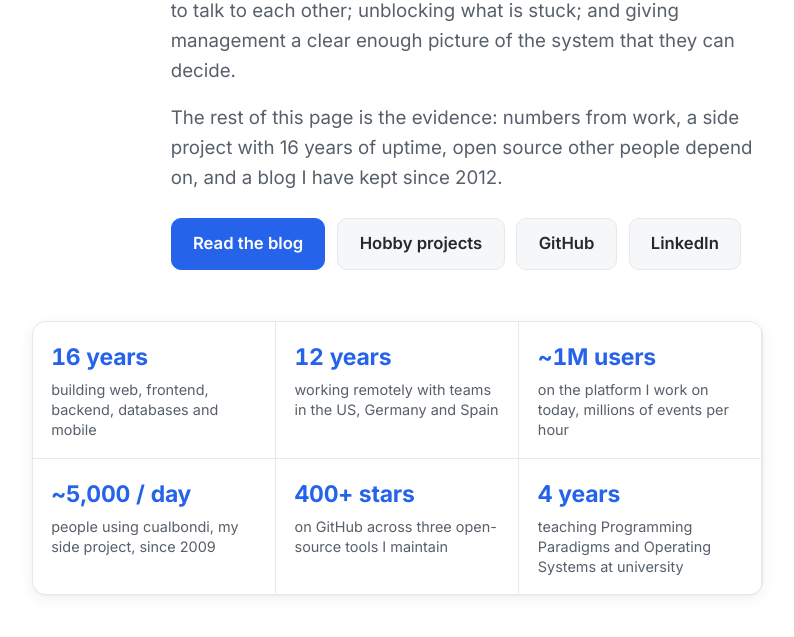
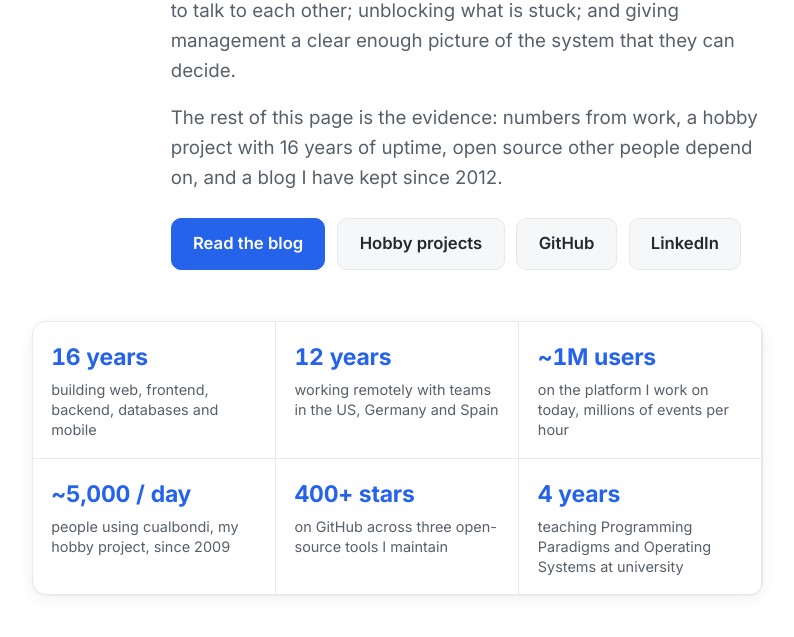
Before and after one commit to jperelli/jperelli.github.io, a Jekyll site: the page built from index.md, in a window 1280 px wide and 900 px high, scrolled down 302 px. Shown: the part 154-791 px from the top of the window, without its empty margins (243-1037 px from the left). Built offline with Jekyll 4.4.1, drawn with Linux system fonts in a browser that asks for light colours; some of the changed text lies outside the part shown.

Commit message:
Home: say hobby project, not side project

```diff
--- a/index.md
+++ b/index.md
@@ -10,7 +10,7 @@ description: Julián Perelli, software engineer. 16 years building and running w
     <p class="hero-greeting"><span>Hi 👋, I'm Julián Perelli.</span></p>
     <h1>I build and run web systems. Agents write the code now; I do everything around it.</h1>
     <p class="hero-lead">Principal Software Engineer at <a href="https://betonline.ag/">BetOnline</a>, on a team of eight that runs a platform matching millions of events per hour for about a million users. Individual contributor by choice. My work is the part that does not fit in a prompt: wiring systems together, with AI where it helps; getting data out of sources that were never meant to talk to each other; unblocking what is stuck; and giving management a clear enough picture of the system that they can decide.</p>
-    <p class="hero-lead">The rest of this page is the evidence: numbers from work, a side project with 16 years of uptime, open source other people depend on, and a blog I have kept since 2012.</p>
+    <p class="hero-lead">The rest of this page is the evidence: numbers from work, a hobby project with 16 years of uptime, open source other people depend on, and a blog I have kept since 2012.</p>
     <p class="hero-actions">
       <a class="btn btn-primary" href="/archive/">Read the blog</a>
       <a class="btn btn-ghost" href="#projects">Hobby projects</a>
@@ -24,7 +24,7 @@ description: Julián Perelli, software engineer. 16 years building and running w
   <div class="stat"><span class="stat-num">16 years</span><span class="stat-label">building web, frontend, backend, databases and mobile</span></div>
   <div class="stat"><span class="stat-num">12 years</span><span class="stat-label">working remotely with teams in the US, Germany and Spain</span></div>
   <div class="stat"><span class="stat-num">~1M users</span><span class="stat-label">on the platform I work on today, millions of events per hour</span></div>
-  <div class="stat"><span class="stat-num">~5,000 / day</span><span class="stat-label">people using cualbondi, my side project, since 2009</span></div>
+  <div class="stat"><span class="stat-num">~5,000 / day</span><span class="stat-label">people using cualbondi, my hobby project, since 2009</span></div>
   <div class="stat"><span class="stat-num">400+ stars</span><span class="stat-label">on GitHub across three open-source tools I maintain</span></div>
   <div class="stat"><span class="stat-num">4 years</span><span class="stat-label">teaching Programming Paradigms and Operating Systems at university</span></div>
 </div>
@@ -122,7 +122,7 @@ description: Julián Perelli, software engineer. 16 years building and running w
 
 ## Things I built on my own time {#projects}
 
-<p class="section-intro">Side projects are where I try ideas without a deadline. Some became tools other people rely on.</p>
+<p class="section-intro">Hobby projects are where I try ideas without a deadline. Some became tools other people rely on.</p>
 
 <div class="card-grid">
   <a class="card" href="https://cualbondi.com/">
```
